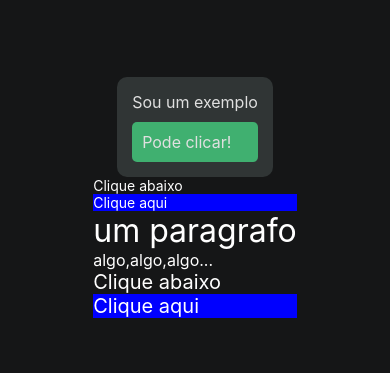
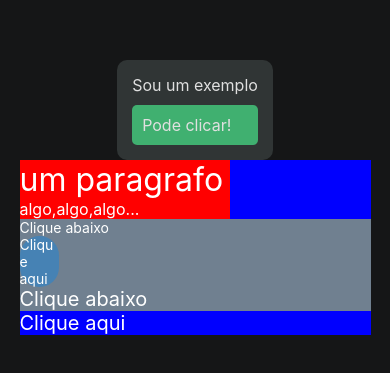
Before and after one commit to VicCAlq/3c-mobile-01-elementos, a React Native app: screen / in a window 390 px wide. Shown: the part 225-598 px from the top of the page. Built offline with nearby package versions, Linux system fonts and the light colour scheme.

Commit message:
quase pronto

```diff
--- a/src/App.jsx
+++ b/src/App.jsx
@@ -1,5 +1,5 @@
 import { StatusBar } from 'expo-status-bar';
-import { StyleSheet, View } from 'react-native';
+import { StyleSheet, View, Alert } from 'react-native';
 import root from './styles/main';
 import Divisoria from './components/Divisoria';
 import Paragrafo from './components/Paragrafo';
@@ -15,14 +15,17 @@ export default function App() {
         <Paragrafo conteudo="Sou um exemplo"/>
         <Botao/>
       </Divisoria>
+      <StatusBar style="auto" />
 
-      <StatusBar style="auto" />
-      <View>
-        <AtvBotaoAcaoExterna comando={() => {Alert.alert("Fui clicado!")}}></AtvBotaoAcaoExterna>
-       <AtvDivisoria largura={40}></AtvDivisoria>
-        <AtvParagrafo titulo={"um paragrafo"} conteudo={"algo,algo,algo..."}></AtvParagrafo>
-        <AtvBotaoAcaoInterna>
-          </AtvBotaoAcaoInterna>
+      <View style={{ backgroundColor:"slategray"}}>
+         <AtvDivisoria largura={60}>
+        <AtvParagrafo titulo={"um paragrafo"} conteudo={"algo,algo,algo..."}/>
+         </AtvDivisoria>
+
+
+          <AtvBotaoAcaoExterna comando={() => {Alert.alert("alerta2","Fui clicado!")}}/>
+                <AtvBotaoAcaoInterna/>
+
       </View>
     </View>
 
--- a/src/components/AtvBotaoAcaoExterna.jsx
+++ b/src/components/AtvBotaoAcaoExterna.jsx
@@ -10,12 +10,17 @@ Crie e exporte por padrão um componente chamado "AtvBotaoAcaoExterna" que receb
  argumento "comando".
 */
 const estilo = StyleSheet.create({
+
+
     botao: {
-        backgroundColor: "blue",
+        backgroundColor: "steelblue",
+        borderRadius:"20px",
+        maxWidth:"10vw"
     },
     texto: {
         color: "white",
-    }
+
+    },
 })
 
 export default function AtvBotaoAcaoExterna({comando})
--- a/src/components/AtvBotaoAcaoInterna.jsx
+++ b/src/components/AtvBotaoAcaoInterna.jsx
@@ -17,17 +17,25 @@ const estilo = StyleSheet.create({
     },
     pressable:{
         backgroundColor: "blue",
-    }
+    },
 })
 
 
 export default function AtvBotaoAcaoInterna ({})
 {
+    const Alerta = () => Alert.alert(
+        "titulo alerta",
+        "texto alerta",
+        [{
+            text: "me clique",
+            onPress: () => console.log("teste")
+        }]
+    )
     return(<View>
         <Text style={estilo.texto}>
             Clique abaixo
         </Text>
-        <Pressable style={estilo.pressable} onPress={() => {Alert.alert("Fui clicado!")}}>
+        <Pressable style={estilo.pressable} onPress={Alerta}>
            <Text style={estilo.texto}>Clique aqui</Text>
         </Pressable>
     </View>)
--- a/src/components/AtvDivisoria.jsx
+++ b/src/components/AtvDivisoria.jsx
@@ -26,17 +26,18 @@ import { View,StyleSheet} from "react-native";
 const estilodiv = StyleSheet.create
     ({
         estilo: {
-            width: "90%",
+            width: "90vw",
             flexDirection: 'row',
 
         },
     });
 
 
-export default function AtvDivisoria ({largura})
+export default function AtvDivisoria ({largura, children})
 {return(
     <View style={estilodiv.estilo}>
-        <View style={{flex: largura, backgroundColor: 'red'}}></View>
+        <View style={{flex: largura, backgroundColor: 'red'}}>{children}</View>
         <View style={{flex: 100 - largura, backgroundColor: 'blue'}}></View>
+
     </View>
 )}
```
Also changed, not shown: 1 other file (tests, documents, lock files or other folders).
